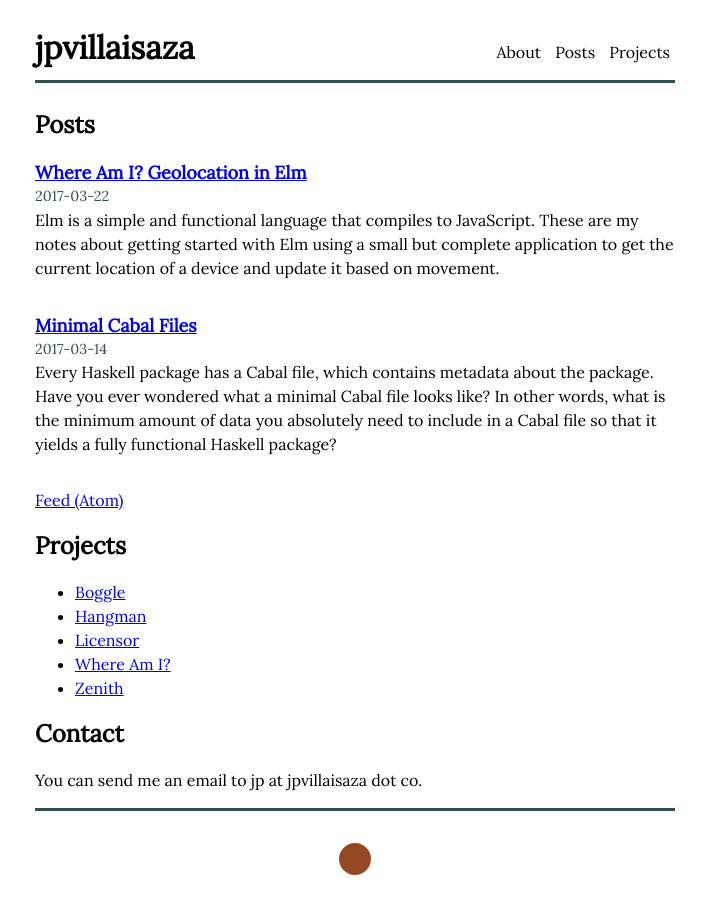
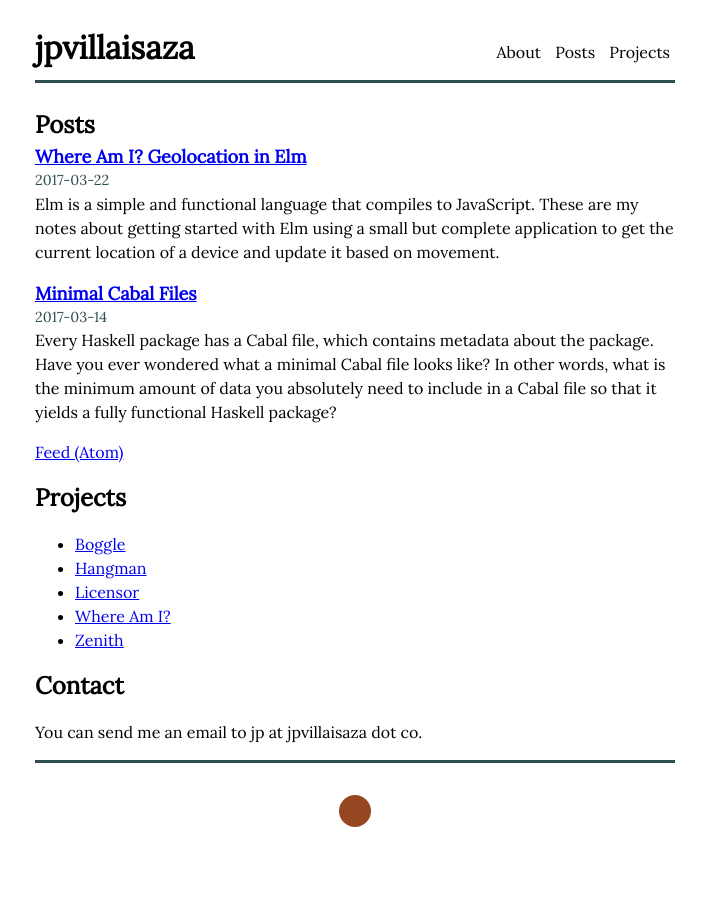
Before and after one commit to jpvillaisaza/jpvillaisaza.github.io, a Jekyll site: the page built from index.html, in a window 1280 px wide. Shown: the whole page, without its empty margins (285-991 px from the left). Built offline with Jekyll 4.4.1, drawn with Linux system fonts in a browser that asks for light colours.

Commit message:
Replace list items with articles, remove section class

```diff
--- a/404.html
+++ b/404.html
@@ -5,7 +5,7 @@
 
 {% assign report = "https://github.com/jpvillaisaza/jpvillaisaza.github.io/issues/new" %}
 
-<section class="section center">
+<section class="center">
   <div>
     :(
   </div>
--- a/index.html
+++ b/index.html
@@ -1,13 +1,31 @@
 ---
 ---
 
-<section class="section">
+<section>
   <h2>Posts</h2>
-  {% include posts.html posts=site.posts excerpt=true %}
+  {% for post in site.posts %}
+    <article>
+      <h3 class="post-title">
+        <a href="{{ post.url }}">
+          {{ post.title }}
+        </a>
+      </h3>
+      <div class="post-meta">
+        <time>
+          {{ post.date | date: "%Y-%m-%d" }}
+        </time>
+      </div>
+      {% if post.excerpt %}
+      <p class="post-excerpt">
+        {{ post.excerpt | strip_html }}
+      </p>
+      {% endif %}
+    </article>
+  {% endfor %}
   <p><a href="/feed.xml">Feed (Atom)</a></p>
 </section>
 
-<section class="section">
+<section>
   <h2>Projects</h2>
   <ul>
     {% for project in site.data.projects %}
@@ -22,7 +40,7 @@
   </ul>
 </section>
 
-<section class="section">
+<section>
   <h2>Contact</h2>
   <p>
     You can send me an email to jp at jpvillaisaza dot co.
--- a/posts.html
+++ b/posts.html
@@ -3,13 +3,13 @@
 nav: true
 ---
 
-<section class="section">
+<section>
   <h2>Posts</h2>
   {% include posts.html posts=site.posts excerpt=true %}
   <p><a href="/feed.xml">Feed (Atom)</a></p>
 </section>
 
-<section class="section">
+<section>
   <h2>Blog posts</h2>
   {% include posts.html posts=site.data.stackbuilders.posts excerpt=false %}
   <h2>Tutorials</h2>
--- a/projects.html
+++ b/projects.html
@@ -3,7 +3,7 @@
 nav: true
 ---
 
-<section class="section">
+<section>
   <h2>Projects</h2>
   <ul class="list">
     {% for project in site.data.projects %}
```
Also changed, not shown: about.html (+10 -18 lines).
